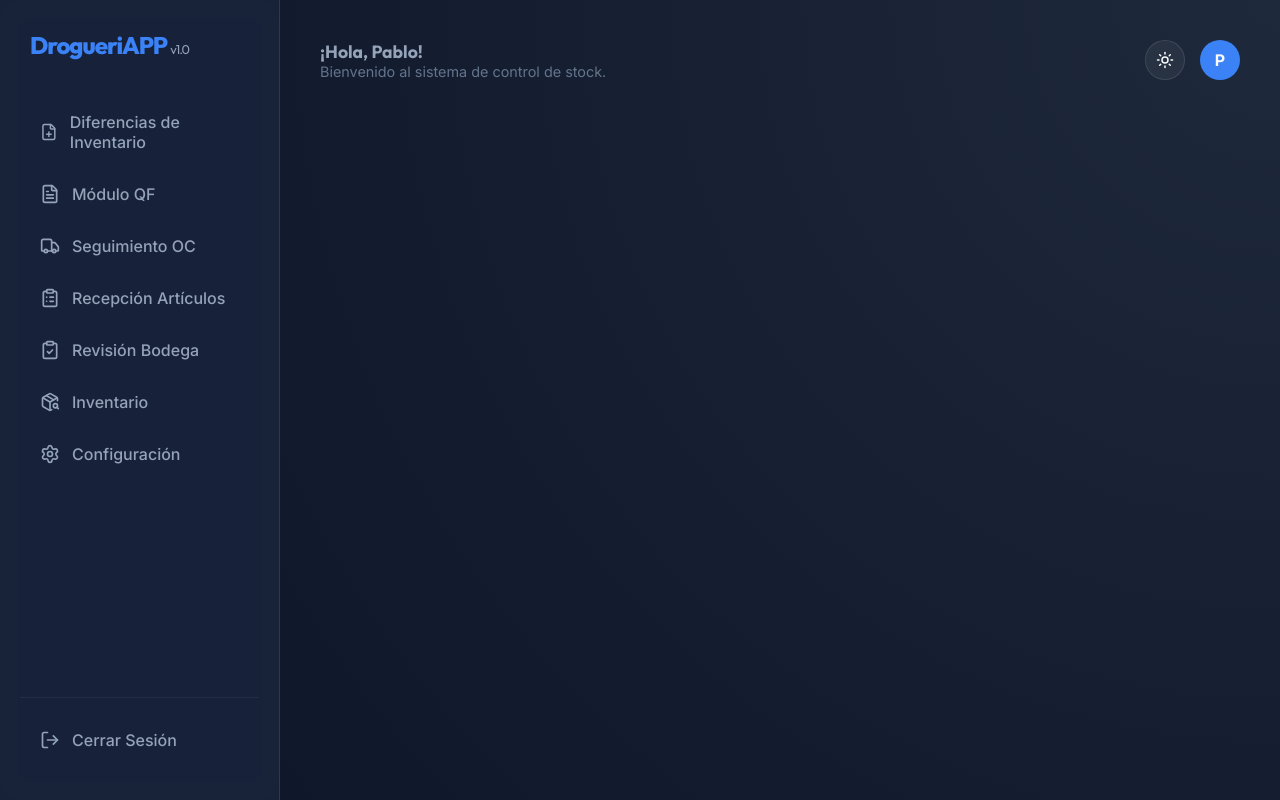
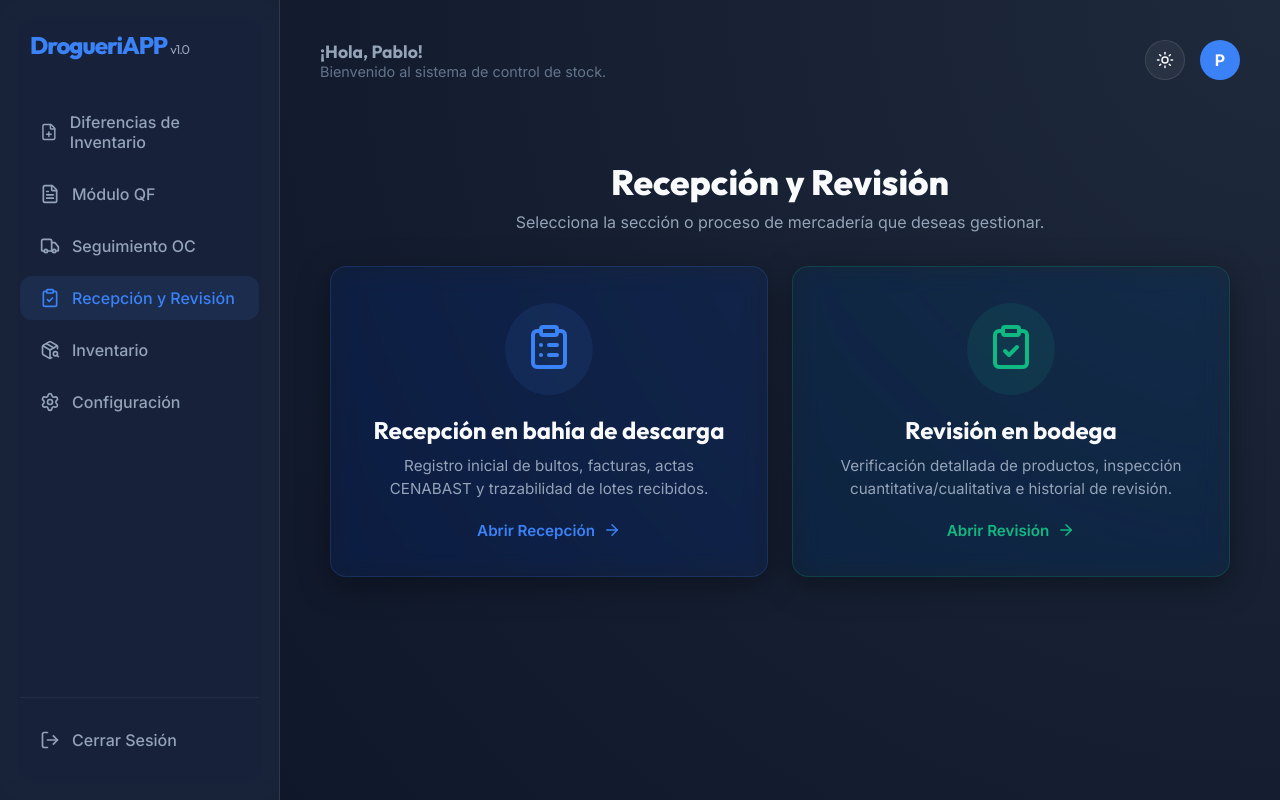
Before and after one commit to PrograPF/DrogueriAPP, a React (Vite) app in the folder erp-frontend/: page /recepcion-revision in a window 1280 px wide. Built offline with nearby package versions, Linux system fonts and the light colour scheme.

Commit message:
Feat: Crear modulo unificado Recepcion y Revision con panel selector de tarjetas (Recepcion en bahia de descarga y Revision en bodega)

```diff
--- a/erp-frontend/src/App.jsx
+++ b/erp-frontend/src/App.jsx
@@ -2,10 +2,9 @@ import React, { useState, useEffect } from 'react';
 import { BrowserRouter as Router, Routes, Route, Link, useLocation } from 'react-router-dom';
 import { FilePlus, Settings, LogOut, PackageSearch, Menu, X, ClipboardCheck, Truck, ClipboardList, Sun, Moon, FileText } from 'lucide-react';
 import PendientesDiferenciasModule from './modules/Pendientes/PendientesDiferenciasModule';
-import RevisionBodegaModule from './modules/RevisionBodega/RevisionBodegaModule';
+import RecepcionRevisionModule from './modules/RecepcionRevision/RecepcionRevisionModule';
 import ConfigModule from './modules/Config/ConfigModule';
 import SeguimientoOCModule from './modules/SeguimientoOC/SeguimientoOCModule';
-import RecepcionArticulosModule from './modules/RecepcionArticulos/RecepcionArticulosModule';
 import InventarioModule from './modules/Inventario/InventarioModule';
 import QFModule from './modules/QF/QFModule';
 
@@ -94,8 +93,7 @@ const AppContent = () => {
           <SidebarItem icon={FilePlus} label="Diferencias de Inventario" to="/" onClick={closeSidebar} />
           <SidebarItem icon={FileText} label="Módulo QF" to="/qf" onClick={closeSidebar} />
           <SidebarItem icon={Truck} label="Seguimiento OC" to="/seguimiento-oc" onClick={closeSidebar} />
-          <SidebarItem icon={ClipboardList} label="Recepción Artículos" to="/recepcion" onClick={closeSidebar} />
-          <SidebarItem icon={ClipboardCheck} label="Revisión Bodega" to="/revision" onClick={closeSidebar} />
+          <SidebarItem icon={ClipboardCheck} label="Recepción y Revisión" to="/recepcion-revision" onClick={closeSidebar} />
           <SidebarItem icon={PackageSearch} label="Inventario" to="/inventario" onClick={closeSidebar} />
           <SidebarItem icon={Settings} label="Configuración" to="/config" onClick={closeSidebar} />
         </div>
@@ -151,9 +149,10 @@ const AppContent = () => {
         <Routes>
           <Route path="/" element={<PendientesDiferenciasModule />} />
           <Route path="/qf" element={<QFModule />} />
-          <Route path="/revision" element={<RevisionBodegaModule />} />
           <Route path="/seguimiento-oc" element={<SeguimientoOCModule />} />
-          <Route path="/recepcion" element={<RecepcionArticulosModule />} />
+          <Route path="/recepcion-revision" element={<RecepcionRevisionModule />} />
+          <Route path="/recepcion" element={<RecepcionRevisionModule />} />
+          <Route path="/revision" element={<RecepcionRevisionModule />} />
           <Route path="/dashboard" element={<div style={{ padding: '20px' }}>Próximamente: Dashboard de Jefatura</div>} />
           <Route path="/inventario" element={<InventarioModule />} />
           <Route path="/config" element={<ConfigModule />} />
--- /dev/null
+++ b/erp-frontend/src/modules/RecepcionRevision/RecepcionRevisionModule.jsx
@@ -0,0 +1,195 @@
+import React, { useState } from 'react';
+import { ClipboardList, ClipboardCheck, ArrowRight, ArrowLeft } from 'lucide-react';
+import { motion, AnimatePresence } from 'framer-motion';
+import RecepcionArticulosModule from '../RecepcionArticulos/RecepcionArticulosModule';
+import RevisionBodegaModule from '../RevisionBodega/RevisionBodegaModule';
+
+const RecepcionRevisionModule = () => {
+  const [view, setView] = useState('selection'); // 'selection' | 'recepcion' | 'revision'
+
+  return (
+    <div style={{ maxWidth: '1200px', margin: '0 auto', padding: '10px' }}>
+      <AnimatePresence mode="wait">
+        {view === 'selection' && (
+          /* ==========================================
+             VISTA PRINCIPAL: SELECCIÓN RECEPCIÓN Y REVISIÓN
+             ========================================== */
+          <motion.div
+            key="selection-view"
+            initial={{ opacity: 0, y: 15 }}
+            animate={{ opacity: 1, y: 0 }}
+            exit={{ opacity: 0, y: -15 }}
+            style={{
+              maxWidth: '1000px',
+              margin: '30px auto',
+              display: 'flex',
+              flexDirection: 'column',
+              gap: '24px'
+            }}
+          >
+            {/* Header del Módulo */}
+            <div style={{ textAlign: 'center', marginBottom: '10px' }}>
+              <h2 style={{ fontSize: '2.2rem', fontWeight: '800', color: '#f8fafc', margin: 0 }}>
+                Recepción y Revisión
+              </h2>
+              <p style={{ color: '#94a3b8', fontSize: '1rem', marginTop: '8px' }}>
+                Selecciona la sección o proceso de mercadería que deseas gestionar.
+              </p>
+            </div>
+
+            {/* Grid de Secciones / Botones */}
+            <div style={{
+              display: 'grid',
+              gridTemplateColumns: 'repeat(auto-fit, minmax(320px, 1fr))',
+              gap: '24px'
+            }}>
+              {/* Botón 1: Recepción en bahía de descarga */}
+              <motion.div
+                whileHover={{
+                  scale: 1.02,
+                  backgroundColor: 'rgba(59, 130, 246, 0.08)',
+                  borderColor: 'rgba(59, 130, 246, 0.4)',
+                  transition: { duration: 0.2 }
+                }}
+                whileTap={{ scale: 0.98 }}
+                onClick={() => setView('recepcion')}
+                className="glass-card"
+                style={{
+                  padding: '36px',
+                  cursor: 'pointer',
+                  display: 'flex',
+                  flexDirection: 'column',
+                  alignItems: 'center',
+                  textAlign: 'center',
+                  gap: '20px',
+                  border: '1px solid rgba(59, 130, 246, 0.2)',
+                  borderRadius: '16px',
+                  background: 'rgba(59, 130, 246, 0.03)'
+                }}
+              >
+                <div style={{ padding: '20px', background: 'rgba(59, 130, 246, 0.1)', borderRadius: '50%' }}>
+                  <ClipboardList size={48} color="#3b82f6" />
+                </div>
+                <div>
+                  <h2 style={{ fontSize: '1.5rem', fontWeight: '700', marginBottom: '10px', color: '#f8fafc' }}>
+                    Recepción en bahía de descarga
+                  </h2>
+                  <p style={{ color: '#94a3b8', fontSize: '0.95rem', lineHeight: '1.5', margin: 0 }}>
+                    Registro inicial de bultos, facturas, actas CENABAST y trazabilidad de lotes recibidos.
+                  </p>
+                </div>
+                <div style={{ marginTop: 'auto', display: 'flex', alignItems: 'center', gap: '8px', color: '#3b82f6', fontWeight: '600', fontSize: '0.95rem' }}>
+                  Abrir Recepción <ArrowRight size={18} />
+                </div>
+              </motion.div>
+
+              {/* Botón 2: Revisión en bodega */}
+              <motion.div
+                whileHover={{
+                  scale: 1.02,
+                  backgroundColor: 'rgba(16, 185, 129, 0.08)',
+                  borderColor: 'rgba(16, 185, 129, 0.4)',
+                  transition: { duration: 0.2 }
+                }}
+                whileTap={{ scale: 0.98 }}
+                onClick={() => setView('revision')}
+                className="glass-card"
+                style={{
+                  padding: '36px',
+                  cursor: 'pointer',
+                  display: 'flex',
+                  flexDirection: 'column',
+                  alignItems: 'center',
+                  textAlign: 'center',
+                  gap: '20px',
+                  border: '1px solid rgba(16, 185, 129, 0.2)',
+                  borderRadius: '16px',
+                  background: 'rgba(16, 185, 129, 0.03)'
+                }}
+              >
+                <div style={{ padding: '20px', background: 'rgba(16, 185, 129, 0.1)', borderRadius: '50%' }}>
+                  <ClipboardCheck size={48} color="#10b981" />
+                </div>
+                <div>
+                  <h2 style={{ fontSize: '1.5rem', fontWeight: '700', marginBottom: '10px', color: '#f8fafc' }}>
+                    Revisión en bodega
+                  </h2>
+                  <p style={{ color: '#94a3b8', fontSize: '0.95rem', lineHeight: '1.5', margin: 0 }}>
+                    Verificación detallada de productos, inspección cuantitativa/cualitativa e historial de revisión.
+                  </p>
+                </div>
+                <div style={{ marginTop: 'auto', display: 'flex', alignItems: 'center', gap: '8px', color: '#10b981', fontWeight: '600', fontSize: '0.95rem' }}>
+                  Abrir Revisión <ArrowRight size={18} />
+                </div>
+              </motion.div>
+            </div>
+          </motion.div>
+        )}
+
+        {view === 'recepcion' && (
+          <motion.div
+            key="recepcion-view"
+            initial={{ opacity: 0, x: -15 }}
+            animate={{ opacity: 1, x: 0 }}
+            exit={{ opacity: 0, x: 15 }}
+          >
+            <button
+              onClick={() => setView('selection')}
+              className="btn-secondary"
+              style={{
+                display: 'inline-flex',
+                alignItems: 'center',
+                gap: '8px',
+                marginBottom: '20px',
+                padding: '8px 16px',
+                borderRadius: '8px',
+                cursor: 'pointer',
+                background: 'rgba(255, 255, 255, 0.05)',
+                border: '1px solid rgba(255, 255, 255, 0.1)',
+                color: '#cbd5e1',
+                fontSize: '0.88rem',
+                fontWeight: '600'
+              }}
+            >
+              <ArrowLeft size={16} /> Volver al Menú Recepción y Revisión
+            </button>
+            <RecepcionArticulosModule />
+          </motion.div>
+        )}
+
+        {view === 'revision' && (
+          <motion.div
+            key="revision-view"
+            initial={{ opacity: 0, x: -15 }}
+            animate={{ opacity: 1, x: 0 }}
+            exit={{ opacity: 0, x: 15 }}
+          >
+            <button
+              onClick={() => setView('selection')}
+              className="btn-secondary"
+              style={{
+                display: 'inline-flex',
+                alignItems: 'center',
+                gap: '8px',
+                marginBottom: '20px',
+                padding: '8px 16px',
+                borderRadius: '8px',
+                cursor: 'pointer',
+                background: 'rgba(255, 255, 255, 0.05)',
+                border: '1px solid rgba(255, 255, 255, 0.1)',
+                color: '#cbd5e1',
+                fontSize: '0.88rem',
+                fontWeight: '600'
+              }}
+            >
+              <ArrowLeft size={16} /> Volver al Menú Recepción y Revisión
+            </button>
+            <RevisionBodegaModule />
+          </motion.div>
+        )}
+      </AnimatePresence>
+    </div>
+  );
+};
+
+export default RecepcionRevisionModule;
```
